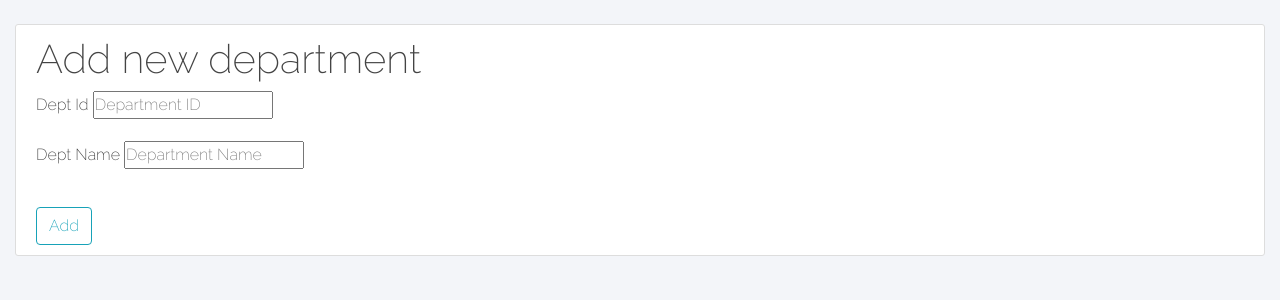
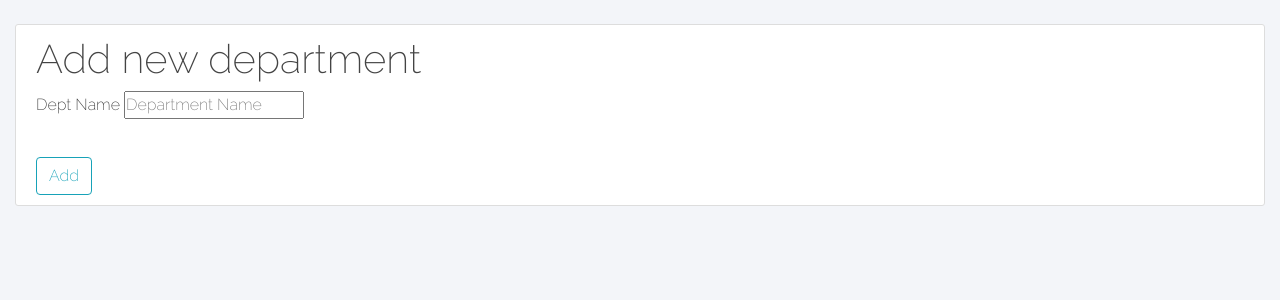
Before and after one commit to AlinaCalmis/Student-Mangement-System, a Flask app: page /dashboard_admin/add_department in a window 1280 px wide. Shown: the part 56-356 px from the top of the page. Run offline with Flask 2, Linux system fonts and the light colour scheme; some libraries are stand-ins or nearby versions.

Commit message:
updated interface

```diff
--- a/app/app.py
+++ b/app/app.py
@@ -99,9 +99,9 @@ def add_department():
     form = DepartmentForm()
     if form.validate_on_submit():
         with DBC() as db:
-            checked = db.checkDept(form.dept_id.data, form.dept_name.data)
+            checked = db.checkDept(form.dept_name.data)
             if not checked:
-                db.addDept(form.dept_id.data, form.dept_name.data)
+                db.addDept(form.dept_name.data)
                 flash('Department added to database successfully', 'success')
                 return redirect(url_for('manage_departments'))
         flash('Something went wrong. Check id or name and try again', 'danger')
@@ -156,7 +156,6 @@ def add_professor():
                                       form.bdate.data,
                                       form.phone.data,
                                       form.email.data,
-                                      form.passwd.data,
                                       form.gender.data,
                                       form.dept.data)
 
@@ -303,7 +302,6 @@ def add_student():
                                     form.bdate.data,
                                     form.phone.data,
                                     form.email.data,
-                                    form.passwd.data,
                                     form.address.data,
                                     form.gender.data,
                                     form.enrolment.data,
--- a/app/forms.py
+++ b/app/forms.py
@@ -25,8 +25,6 @@ class LoginForm(FlaskForm):
 
 
 class DepartmentForm(FlaskForm):
-    dept_id = StringField(validators=[InputRequired(), Length(min=4, max=10)],
-                          render_kw={"placeholder": "Department ID"})
     dept_name = StringField(validators=[InputRequired(), Length(min=4, max=100)],
                             render_kw={"placeholder": "Department Name"})
     submit = SubmitField("Add")
@@ -50,8 +48,6 @@ class AddProfessor(FlaskForm):
                         render_kw={"placeholder": "Phone"})
     email = StringField(validators=[InputRequired(), Length(min=12, max=50)],
                         render_kw={"placeholder": "Email"})
-    passwd = PasswordField(validators=[InputRequired(), Length(min=5, max=50)],
-                           render_kw={"placeholder": "Password"})
     gender = RadioField('Gender', choices=[('M', 'male'), ('F', 'female')])
     dept = StringField(validators=[InputRequired(), Length(min=4, max=5)],
                        render_kw={"placeholder": "Department"})
@@ -73,14 +69,12 @@ class AddStudent(FlaskForm):
                           render_kw={"placeholder": "Address"})
     email = StringField(validators=[InputRequired(), Length(min=12, max=50)],
                         render_kw={"placeholder": "Email"})
-    passwd = PasswordField(validators=[InputRequired(), Length(min=5, max=50)],
-                           render_kw={"placeholder": "Password"})
     gender = RadioField('Gender', choices=[('M', 'male'), ('F', 'female')])
     enrolment = StringField(validators=[InputRequired(), Length(min=10, max=50)],
                             render_kw={"placeholder": "Enrolment Date"})
     year = StringField(validators=[InputRequired(), Length(min=1, max=50)],
                        render_kw={"placeholder": "Study Year"})
-    dept = StringField(validators=[InputRequired(), Length(min=4, max=5)],
+    dept = StringField(validators=[InputRequired(), Length(min=1, max=5)],
                        render_kw={"placeholder": "Department"})
     submit = SubmitField("Add student")
 
--- a/app/templates/dashboard_admin/add_department.html
+++ b/app/templates/dashboard_admin/add_department.html
@@ -5,33 +5,15 @@
   <form method="POST" action="">
       {{ form.hidden_tag() }}
       <fieldset class="form-group">
-      <div class="form-group">
-              {{ form.dept_id.label(class="from-control-label") }}
-
-              {% if form.dept_id.errors %}
-                {{ form.dept_id(class="from-control from-control-lg is-invalid") }}
-                <div class="invalid-feedback">
-                    {% for error in form.dept_id.errors %}
-                        <span>{{ error }}</span>
-                    {% endfor %}
-                </div>
-              {% else %}
-                {{ form.dept_id(class="from-control from-control-lg") }}
-              {% endif %}
-          </div>
           <div class="form-group">
               {{ form.dept_name.label(class="from-control-label") }}
-
-              {% if form.dept_id.errors %}
-                {{ form.dept_name(class="from-control from-control-lg is-invalid") }}
               <div class="invalid-feedback">
                     {% for error in form.dept_name.errors %}
                         <span>{{ error }}</span>
                     {% endfor %}
                 </div>
-              {% else %}
                 {{ form.dept_name(class="from-control from-control-lg") }}
-              {% endif %}
+
           </div>
       </fieldset>
       <div calss="form-group">
--- a/app/templates/dashboard_admin/add_professor.html
+++ b/app/templates/dashboard_admin/add_professor.html
@@ -32,10 +32,6 @@
                 {{ form.email(size=104) }}</p>
                 <br>
                 <br>
-                 <p align="center">Password &nbsp;
-                {{ form.passwd(size=104) }}</p>
-                <br>
-                <br>
                  <p align="center"> Gender </p>
                      <div class="container text-center">
                    {{ form.gender(size=32) }}</div>
--- a/app/templates/dashboard_admin/manage_students/add_student.html
+++ b/app/templates/dashboard_admin/manage_students/add_student.html
@@ -37,10 +37,6 @@
                 {{ form.email(size=100) }}</p>
                 <br>
                 <br>
-                 <p align="center">Password &nbsp;
-                {{ form.passwd(size=100) }}</p>
-                <br>
-                <br>
                 <p align="center"> Gender </p>
                 <div class="container text-center">
                    {{ form.gender(size=32) }}
```
Also changed, not shown: app/database.py (+8 -8 lines), buiding scripts/functions.sql (+3 -5 lines), app/.png (deleted), details/cl.png.
